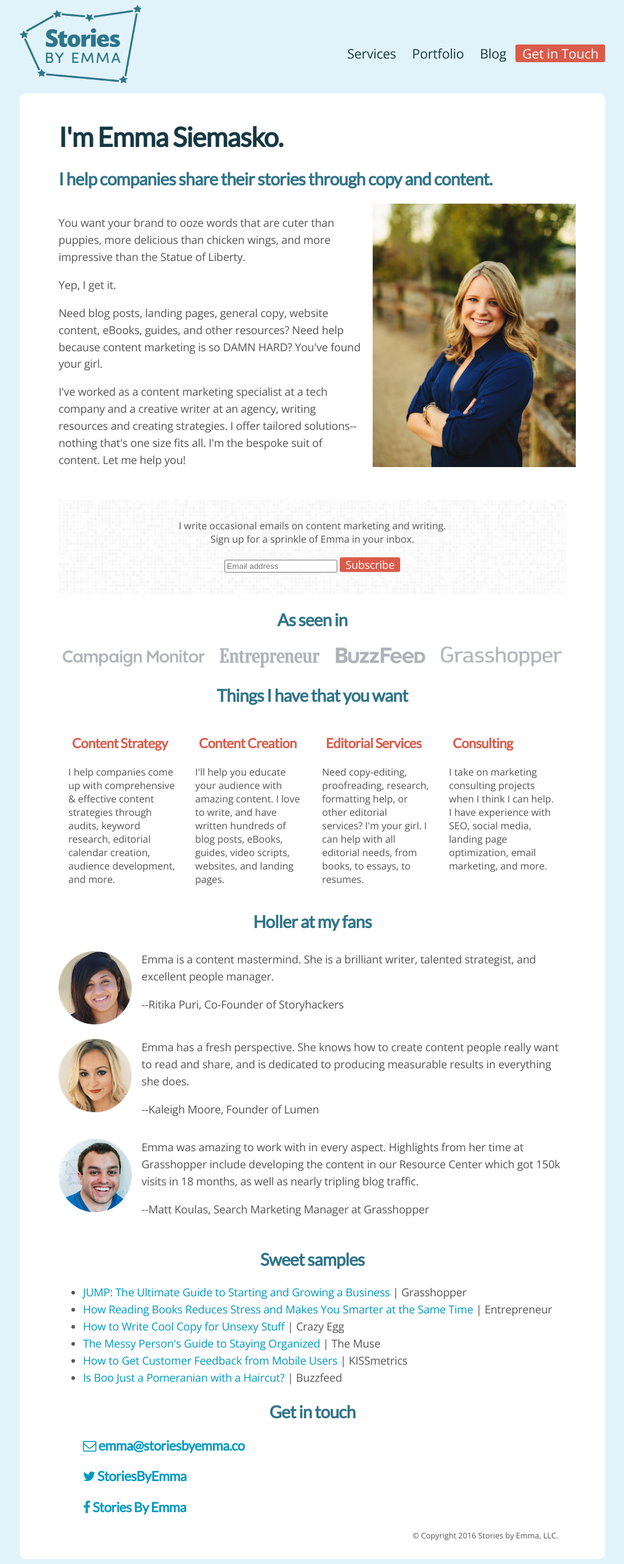
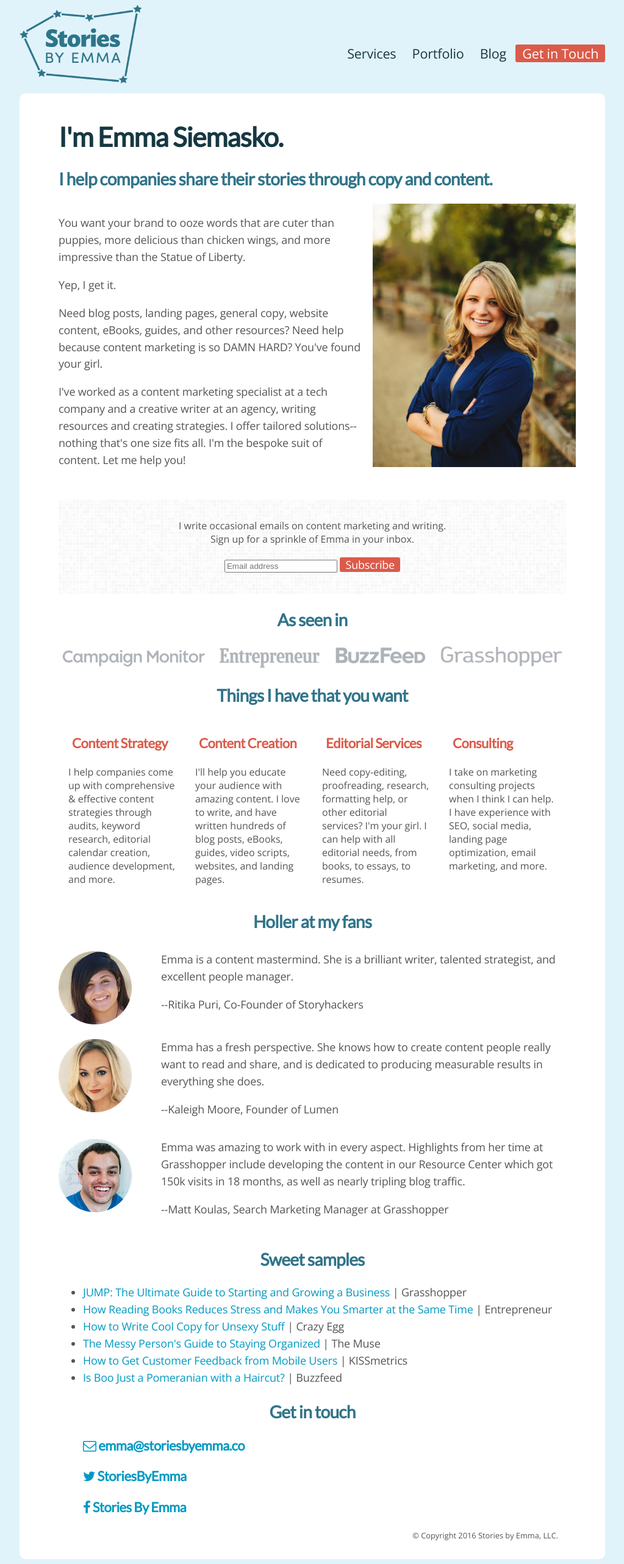
Before and after one commit to emmalepsy/emmalepsy.github.io, a Jekyll site: the page mobile.html, which Jekyll copies as it is, in a window 1280 px wide. Shown: the whole page at 61% size, without its empty margins (128-1151 px from the left). Built offline with Jekyll 4.4.1, drawn with Linux system fonts in a browser that asks for light colours; nearby versions of some CDN libraries; a style sheet for code colours, icons or effects is not loaded.

Commit message:
More whitespace around holler imgs

```diff
--- a/mobile.html
+++ b/mobile.html
@@ -298,7 +298,7 @@ ul.iconlist li:before
 
   .testimonial img {
     float: left;
-    padding-right: 1em;
+    padding-right: 3em;
     padding-bottom: 1em;
   }
 
```
